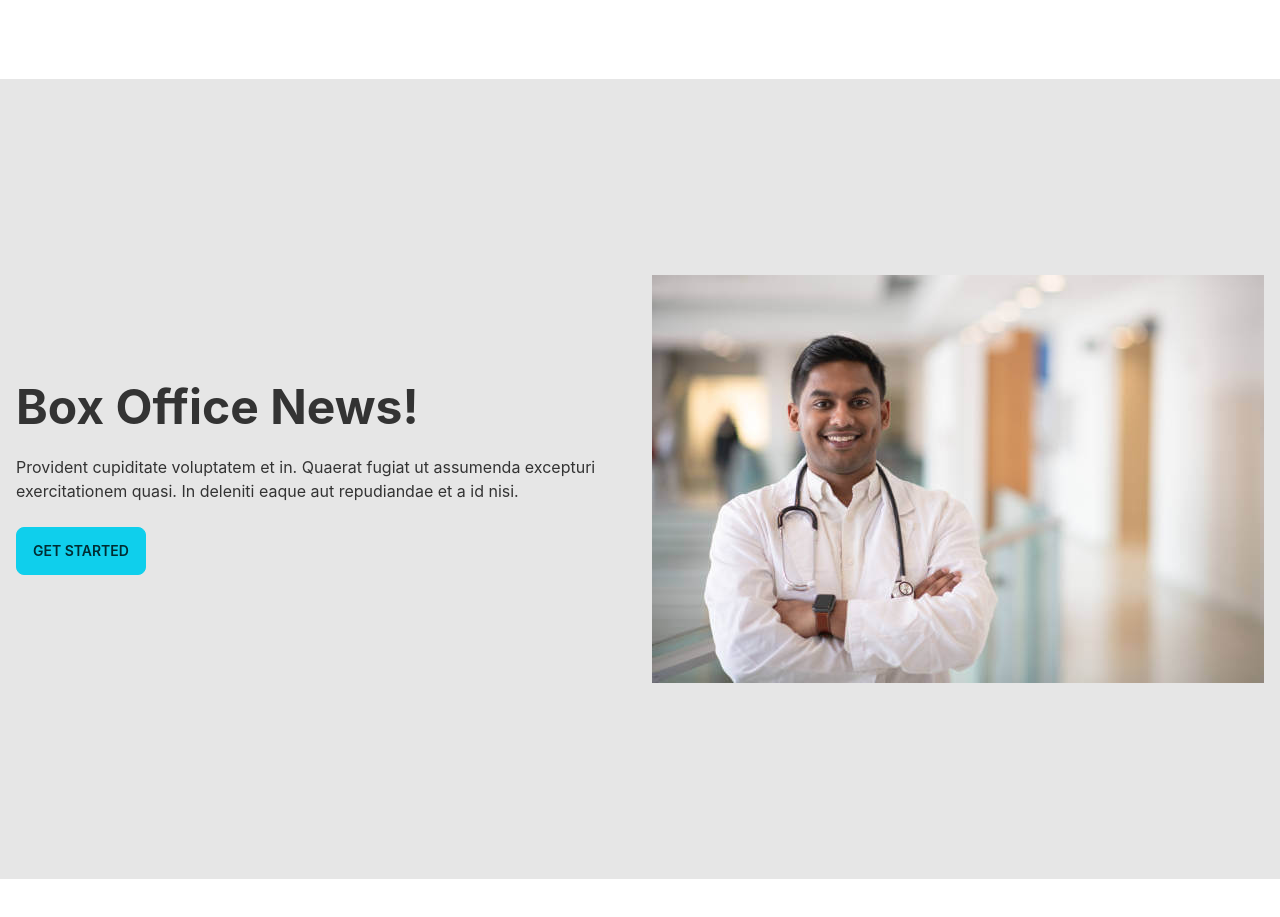
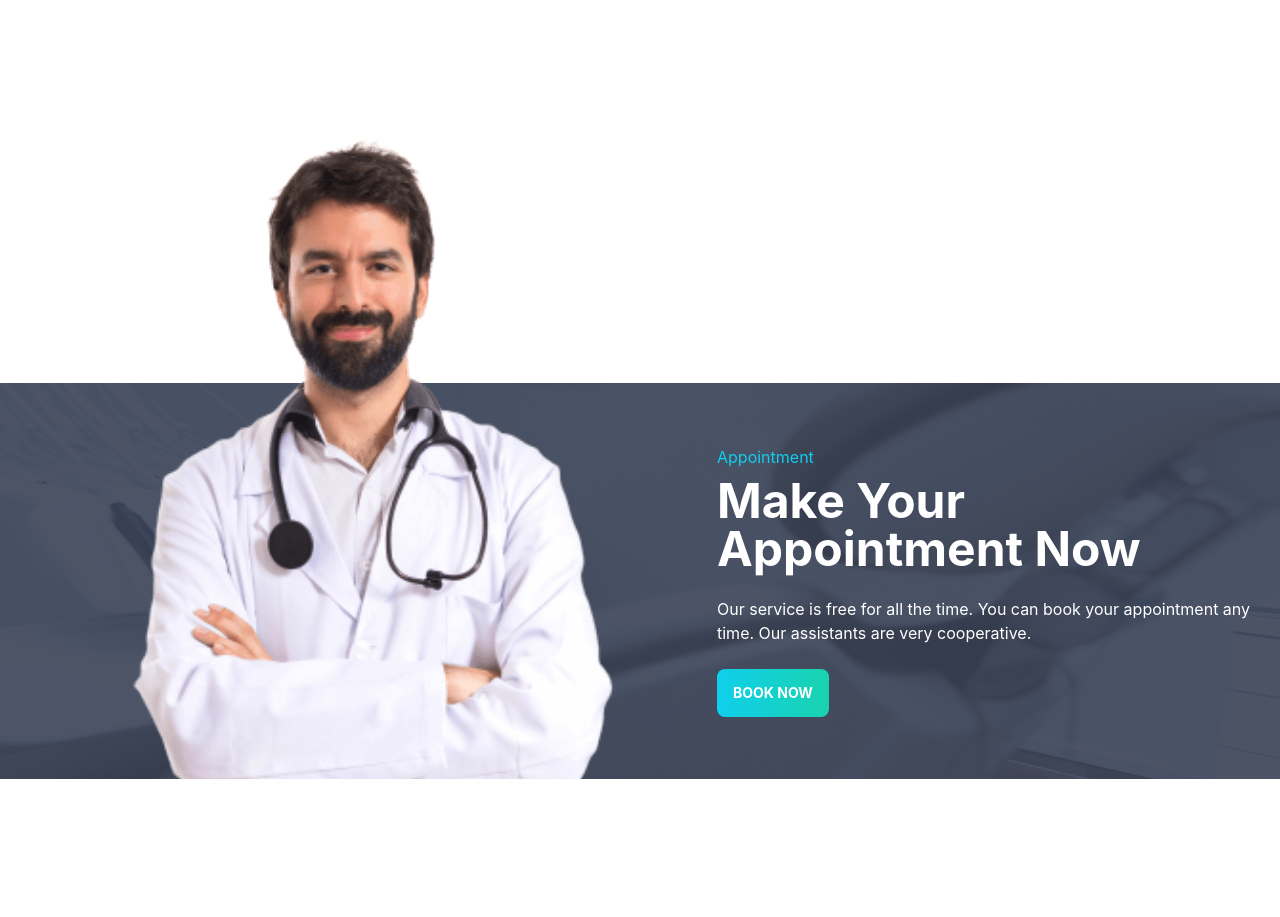
Before and after one commit to Arshat-Rony/Doctors-Portal, a React (Create React App) app: page / in a window 1280 px wide. Shown: the part 2660-3577 px from the top of the page. Before the commit the page ends 3539 px from the top, so only its background shows below. Built offline with nearby package versions, Linux system fonts and the light colour scheme.

Commit message:
appointment-mad

```diff
--- a/src/Pages/Home/Appointment/Appointment.js
+++ b/src/Pages/Home/Appointment/Appointment.js
@@ -1,14 +1,18 @@
 import React from 'react';
-import appointmentpic from "../../../assets/images/appp-doctor (1).png"
+import appointmentpic from "../../../assets/images/doctor-small.png"
+import bgPic from "../../../assets/images/appointment.png"
+
 const Appointment = () => {
     return (
-        <div class="hero min-h-screen bg-base-200">
-            <div class="hero-content flex-col lg:flex-row-reverse">
-                <img src={appointmentpic} alt="doctor-pic" />
-                <div>
-                    <h1 class="text-5xl font-bold">Box Office News!</h1>
-                    <p class="py-6">Provident cupiditate voluptatem et in. Quaerat fugiat ut assumenda excepturi exercitationem quasi. In deleniti eaque aut repudiandae et a id nisi.</p>
-                    <button class="btn btn-primary">Get Started</button>
+        <div class="hero mt-40">
+            <img style={{ height: "396px" }} className="w-full" src={bgPic} alt="background-pic" />
+            <div class="hero-content flex-col lg:flex-row">
+                <img className='relative bottom-32 hidden lg:block' src={appointmentpic} alt="doctor-pic" />
+                <div className='text-white'>
+                    <p className='text-primary mb-2'>Appointment</p>
+                    <h1 class="text-5xl font-bold">Make Your Appointment Now</h1>
+                    <p class="py-6">Our service is free for all the time. You can book your appointment any time. Our assistants are very cooperative.</p>
+                    <button className="btn font-bold text-white border-0 bg-gradient-to-r from-primary to-secondary">Book Now</button>
                 </div>
             </div>
         </div>
```
Also changed, not shown: src/assets/images/appp-doctor (1).png (deleted), src/assets/images/appp-doctor__1_-removebg-preview.png (added).
